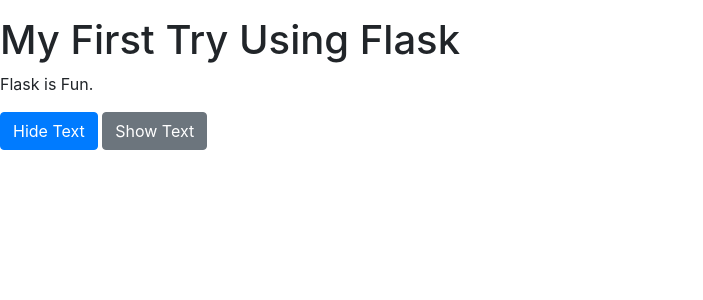
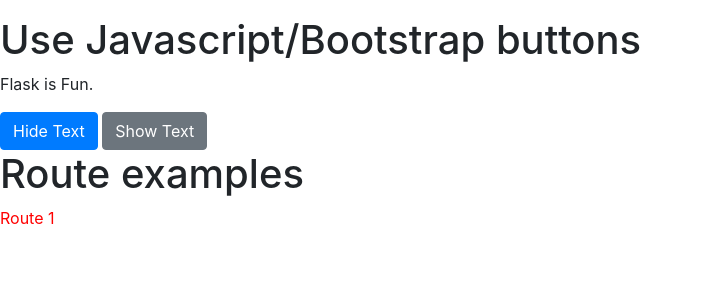
Before and after one commit to InsightDataScience/flask-sample-app, a Flask app: page / in a window 1280 px wide. Shown: the part 104-404 px from the top of the page, without its empty margins (0-703 px from the left). Run offline with Flask 2, Linux system fonts and the light colour scheme; some libraries are stand-ins or nearby versions.

Commit message:
Include route link

```diff
--- a/templates/home.html
+++ b/templates/home.html
@@ -8,10 +8,14 @@
     {% extends "template.html" %}
     {% block content %}
 
-    <h1> My First Try Using Flask </h1>
+    <h1> Use Javascript/Bootstrap buttons </h1>
     <p> Flask is Fun. <span id="additional_text" style="display:none;"> Or maybe not!! </span> </p>
     <button type="button" class="btn btn-primary" id="btn-hide-text">Hide Text</button>
     <button type="button" class="btn btn-secondary" id="btn-show-text">Show Text</button>
+
+    <br>
+    <h1> Route examples </h1>
+    <a href="{{ url_for('/user/super_user') }}"> Route 1 <a>
     {% endblock %}
   </body>
 </html>
```
Also changed, not shown: README.md, static/README.md (added).
